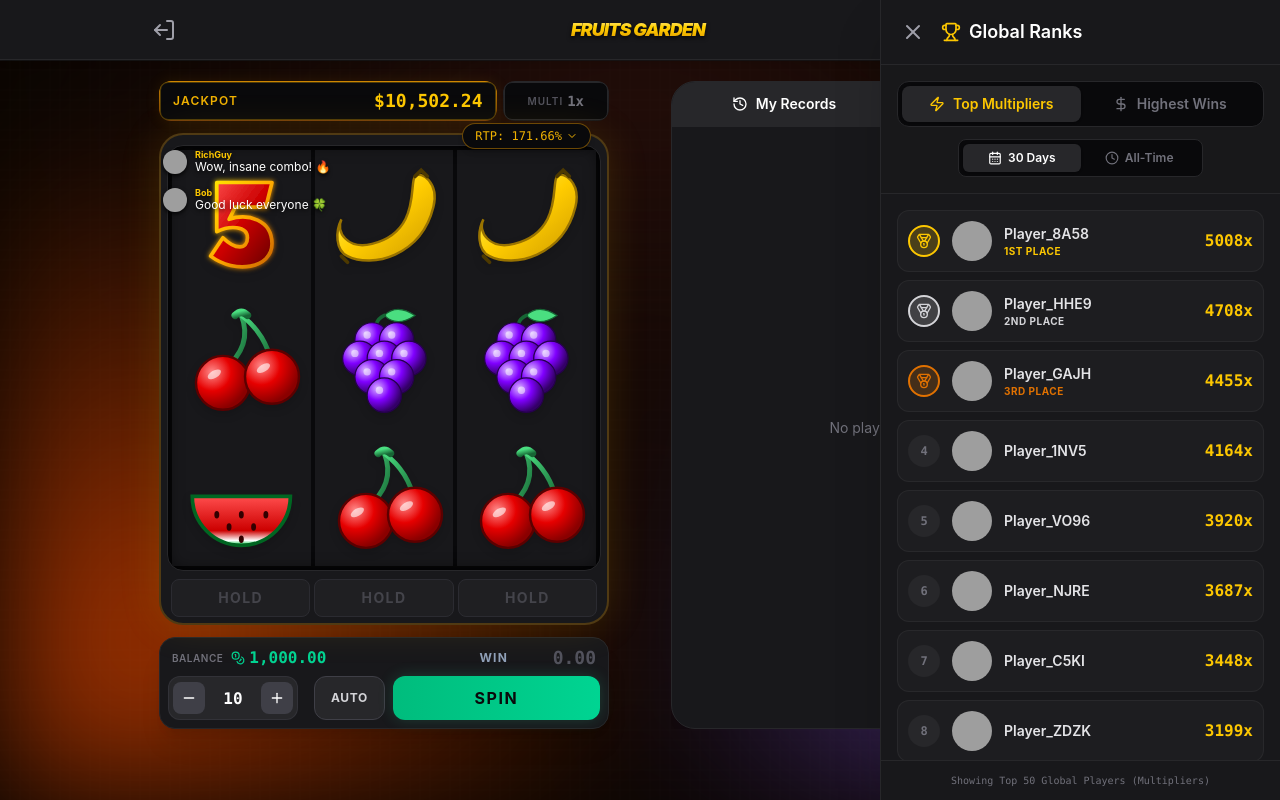
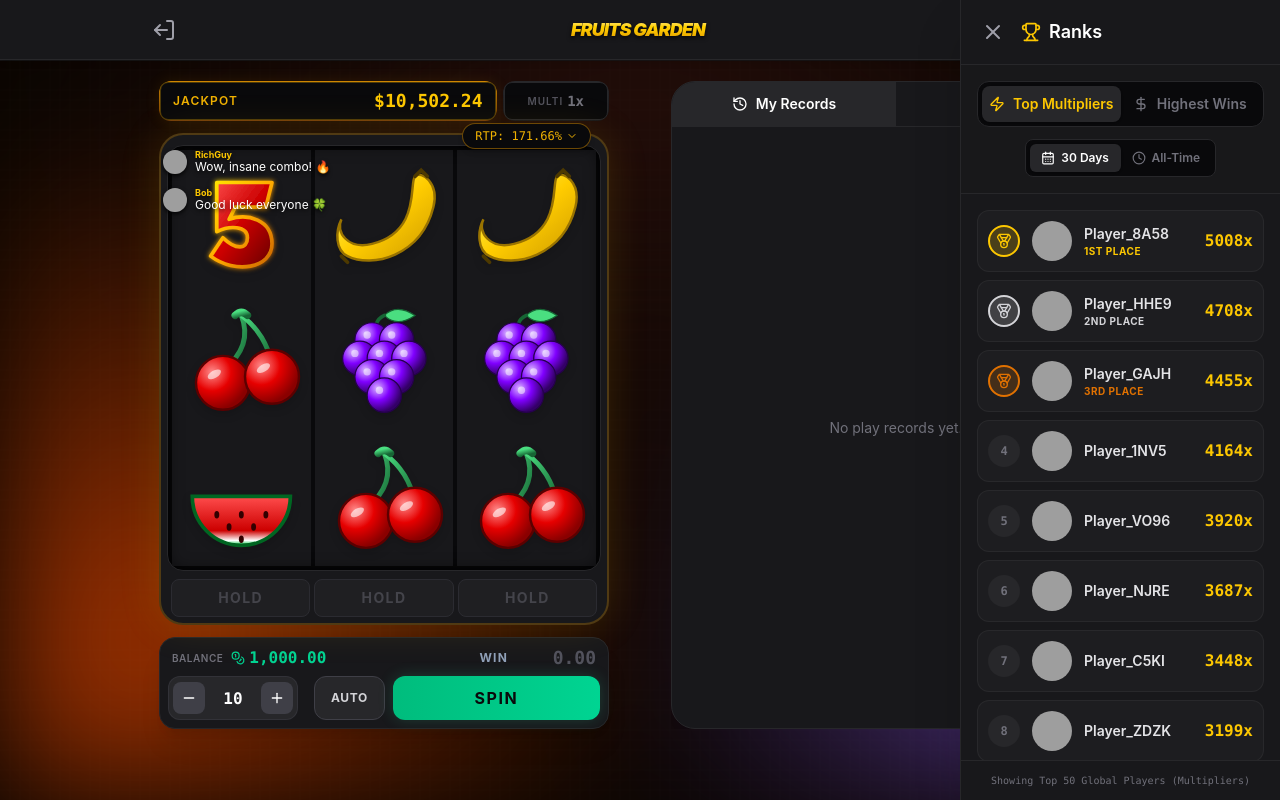
Before and after one commit to TJDominos/NewLN, a React (Vite) app: page / in a window 1280 px wide. Both pictures are taken after a click on the element 1253 px from the left and 344 px from the top of the page. Built offline with nearby package versions, Linux system fonts and the light colour scheme; grey boxes are pictures that could not be loaded.

Commit message:
refactor: Narrow width of desktop widgets
Adjusts the width of the CommentsWidget and RankWidget on desktop from 400px to 320px for better UI balance.

```diff
--- a/src/components/CommentsWidget.tsx
+++ b/src/components/CommentsWidget.tsx
@@ -123,7 +123,7 @@ export const CommentsWidget: React.FC<CommentsWidgetProps> = ({
               className={`fixed z-50 bg-[#eaeaef] flex flex-col overflow-hidden shadow-2xl
                 ${isMobile
                   ? 'bottom-0 left-0 right-0 h-[85vh] rounded-t-3xl'
-                  : 'top-0 right-0 bottom-0 w-[400px]'
+                  : 'top-0 right-0 bottom-0 w-[320px]'
                 }`}
             >
                   {/* Header */}
--- a/src/components/RankWidget.tsx
+++ b/src/components/RankWidget.tsx
@@ -102,7 +102,7 @@ export const RankWidget: React.FC = () => {
               className={`fixed z-50 bg-[#18181b] flex flex-col overflow-hidden shadow-2xl border-l border-zinc-800
                 ${isMobile
                   ? 'bottom-0 left-0 right-0 h-[85vh] rounded-t-3xl'
-                  : 'top-0 right-0 bottom-0 w-[400px]'
+                  : 'top-0 right-0 bottom-0 w-[320px]'
                 }`}
             >
               {/* Header */}
@@ -113,7 +113,7 @@ export const RankWidget: React.FC = () => {
                   </button>
                   <h2 className="text-lg font-semibold text-white flex items-center gap-2">
                     <Trophy className="w-5 h-5 text-yellow-400" />
-                    Global Ranks
+                    Ranks
                   </h2>
                 </div>
               </div>
```
